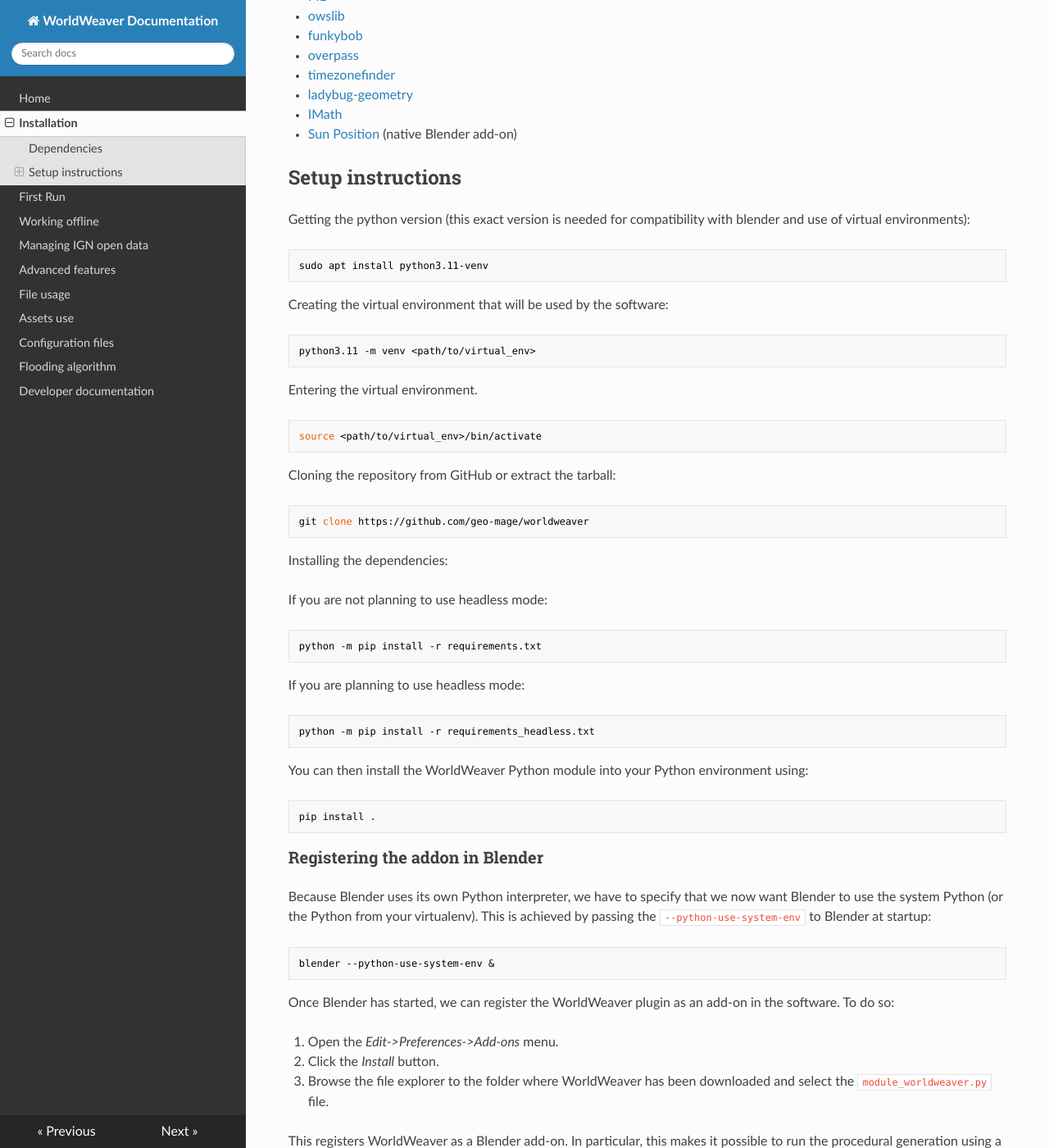
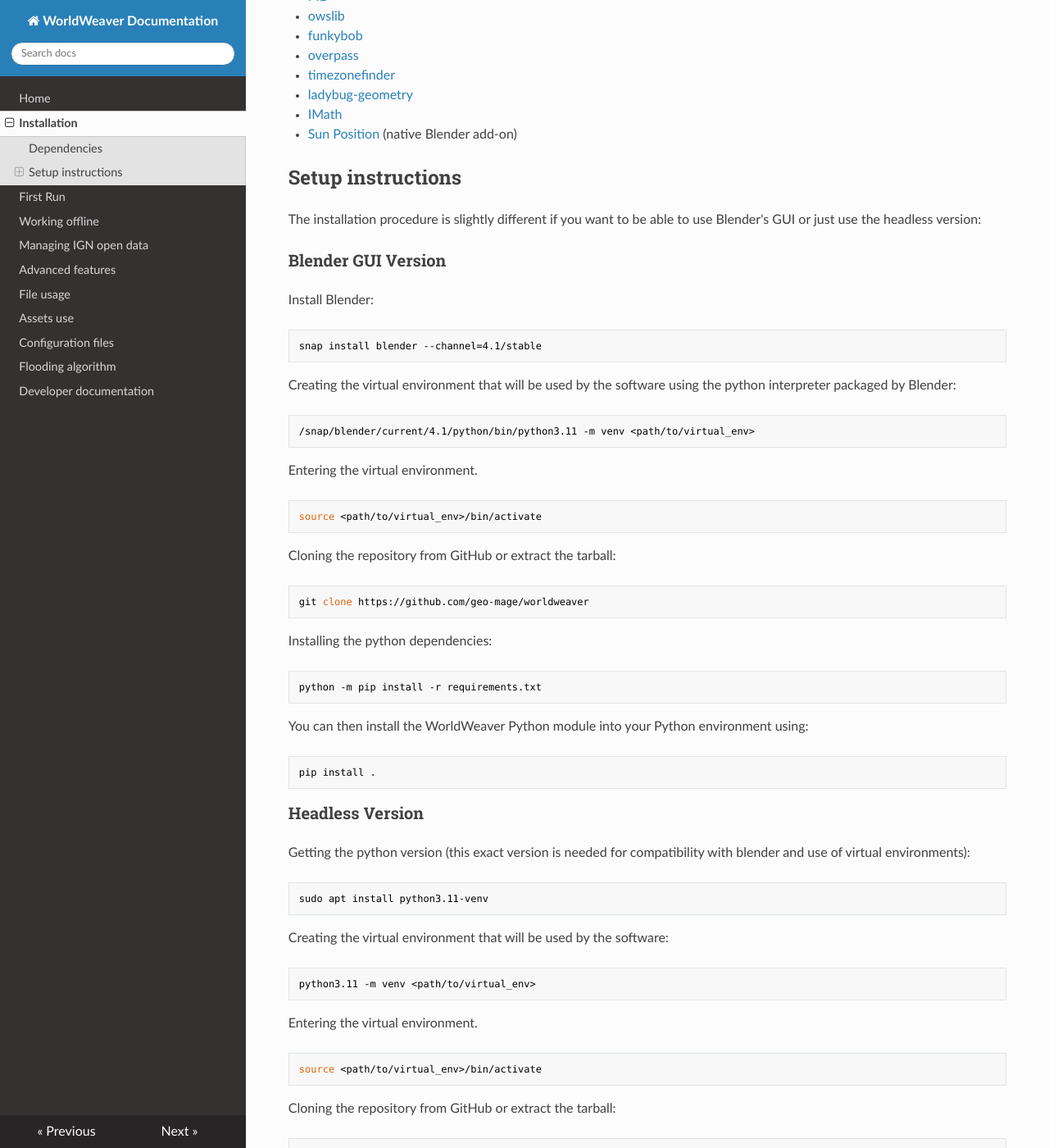
Before and after one commit to dastanNurbek/worldweaver-fire, an MkDocs documentation site: the page built from docs/docs/install.md, in a window 1280 px wide and 1400 px high, scrolled down 616 px. Shown: the whole window at 82% size. Built offline with MkDocs 1.6.1, drawn with Linux system fonts in a browser that asks for light colours; nearby versions of some CDN libraries; some of the changed text lies outside the part shown.

Commit message:
Final commit for 1.0 release

````diff
--- a/docs/docs/install.md
+++ b/docs/docs/install.md
@@ -29,6 +29,46 @@
 
 ## Setup instructions
 
+The installation procedure is slightly different if you want to be able to use Blender's GUI or just use the headless version:
+
+### Blender GUI Version
+
+Install Blender:
+
+```bash
+snap install blender --channel=4.1/stable
+```
+
+Creating the virtual environment that will be used by the software using the python interpreter packaged by Blender:
+
+```bash
+/snap/blender/current/4.1/python/bin/python3.11 -m venv <path/to/virtual_env>
+```
+
+Entering the virtual environment.
+
+```bash
+source <path/to/virtual_env>/bin/activate
+```
+
+Cloning the repository from GitHub or extract the tarball:
+
+```bash
+git clone https://github.com/geo-mage/worldweaver
+```
+
+Installing the python dependencies:
+```bash
+python -m pip install -r requirements.txt
+```
+
+You can then install the WorldWeaver Python module into your Python environment using:
+```bash
+pip install .
+```
+
+### Headless Version
+
 Getting the python version (this exact version is needed for compatibility with blender and use of virtual environments):
 
 ```bash
@@ -53,16 +93,7 @@
 git clone https://github.com/geo-mage/worldweaver
 ```
 
-Installing the dependencies:
-
-If you are not planning to use headless mode:
-
-```bash
-python -m pip install -r requirements.txt
-```
-
-If you are planning to use headless mode:
-
+Installing the python dependencies:
 ```bash
 python -m pip install -r requirements_headless.txt
 ```
@@ -72,13 +103,24 @@
 pip install .
 ```
 
-### Registering the addon in Blender
+### Other dependencies:
+
+Install 7zip (or p7zip-full, both work):
+```bash
+sudo apt install 7zip
+```
+or:
+```bash
+sudo apt install p7zip-full
+```
+
+### Registering the addon in Blender (only for GUI)
 
 Because Blender uses its own Python interpreter, we have to specify that we now want Blender to use the system Python (or the Python from your virtualenv).
-This is achieved by passing the `--python-use-system-env` to Blender at startup:
+This is achieved by setting the PYTHONPATH and passing the `--python-use-system-env` to Blender at startup:
 
 ```bash
-blender --python-use-system-env &
+PYTHONPATH="$(python -c "import sys; print(\":\".join(sys.path))")" blender --python-use-system-env
 ```
 
 Once Blender has started, we can register the WorldWeaver plugin as an add-on in the software. To do so:
````
Also changed, not shown: docs/docs/advanced_workflow.md (+1 -0 lines), docs/docs/basic_workflow.md (+20 -15 lines), docs/docs/conf.md (+5 -0 lines), docs/docs/file_workflow.md (+4 -2 lines), docs/docs/index.md (+6 -6 lines), 5 other files.
